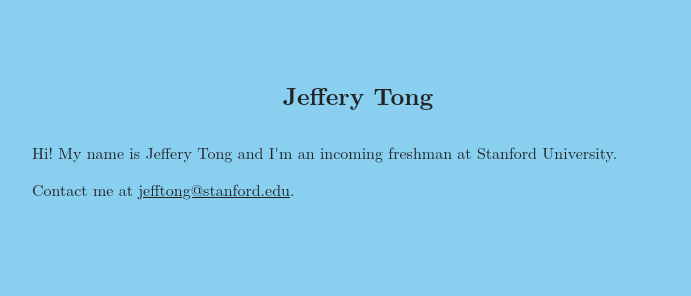
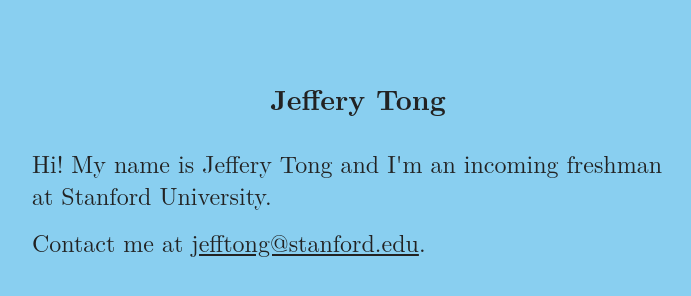
Before and after one commit to JefferyTong/jefferytong.github.io, a plain HTML site: page index.html in a window 1280 px wide. Shown: the whole page, without its empty margins (282-973 px from the left). Drawn offline with Linux system fonts and the light colour scheme; a small style sheet from the web is missing.

Commit message:
fontsize

```diff
--- a/index.html
+++ b/index.html
@@ -22,13 +22,13 @@
         }
         h1{
             font-family:"Latin Modern Roman",serif;
-            font-size:1.5rem;
+            font-size:1.75rem;
             font-weight:700;
             text-align:center;
             margin-bottom:2rem;
         }
         p{
-            font-size:1rem;
+            font-size:1.5rem;
             margin-bottom:1rem;
         }
         a{
```
